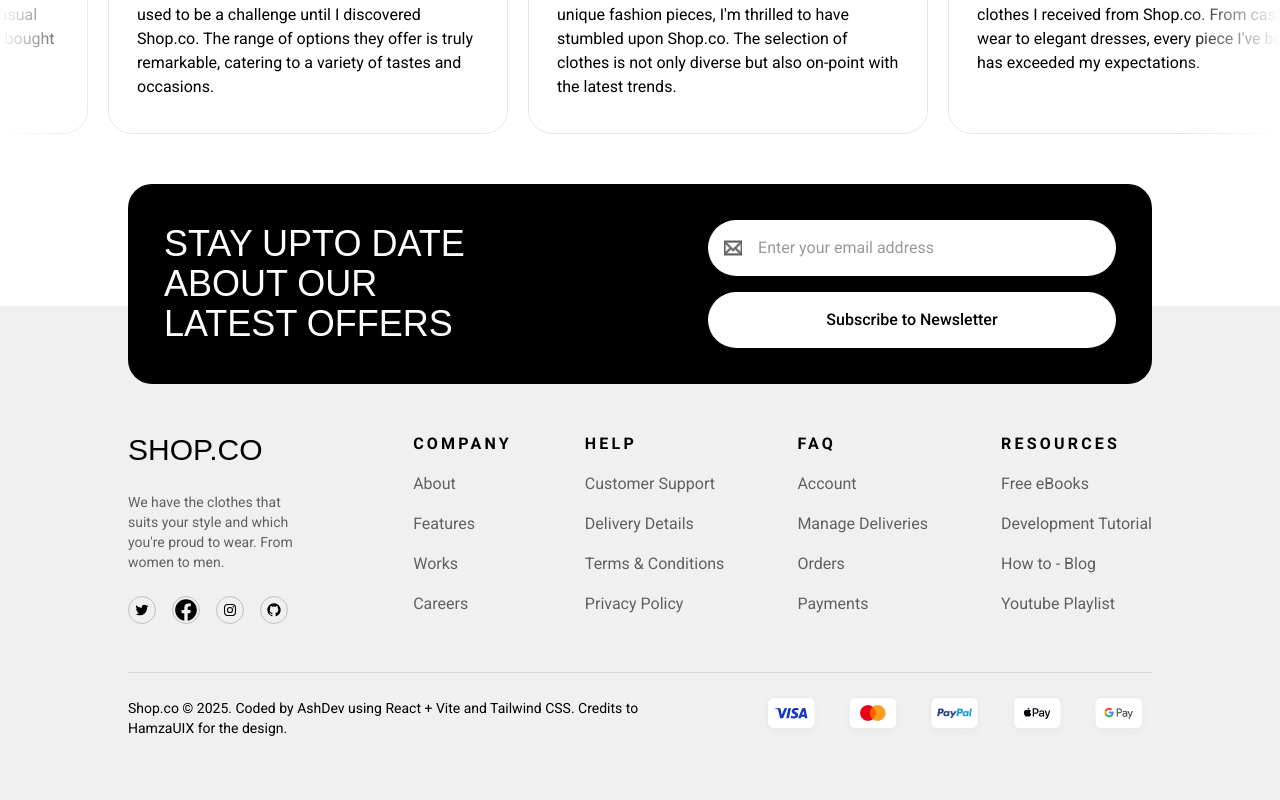
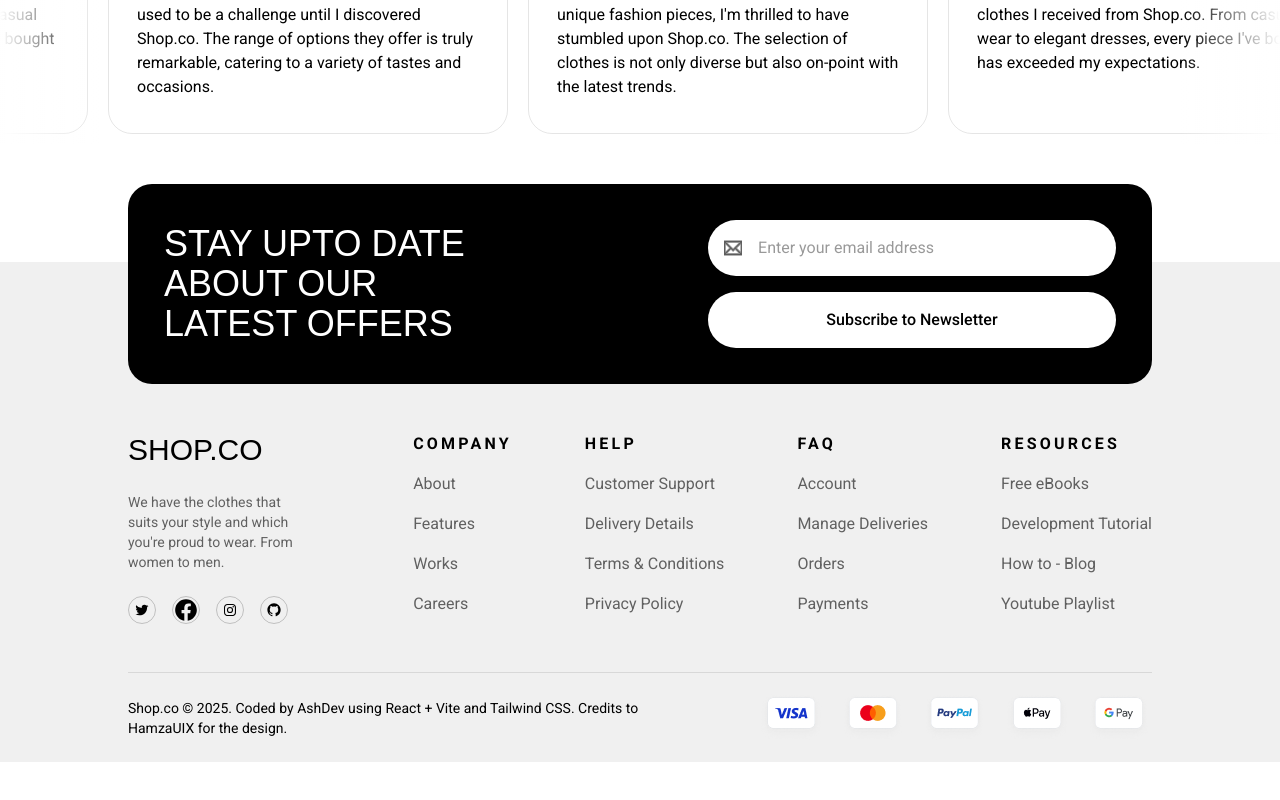
Before and after one commit to trishacapitle/clothing-ecommerce-frontend, a React (Vite) app: page / in a window 1280 px wide. Shown: the part 3637-4437 px from the top of the page. After the commit the page ends 4399 px from the top, so only its background shows below. Built offline with nearby package versions, Linux system fonts and the light colour scheme; a web font is replaced by a local one.

Commit message:
fix: reduce padding bottom to appropriate sizing

```diff
--- a/src/components/Footer.jsx
+++ b/src/components/Footer.jsx
@@ -85,7 +85,7 @@ const Footer = () => {
         </div>
       </div>
       <hr className="border-black/10" />
-      <div className="font-primary mt-5 flex items-center justify-between pb-16">
+      <div className="font-primary flex items-center justify-between py-5">
         <p className="text-xs text-black sm:text-sm w-[50%] ">
           Shop.co © 2025. Coded by{" "}
           <a
```
